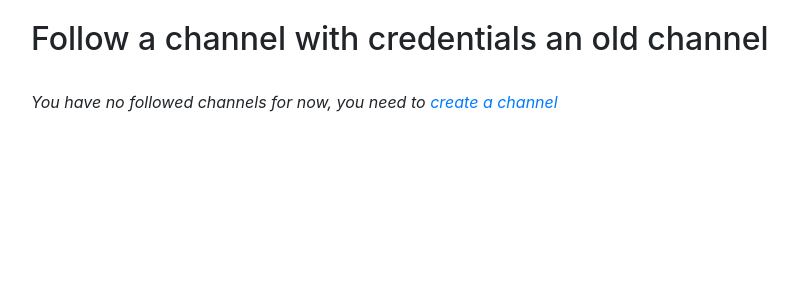
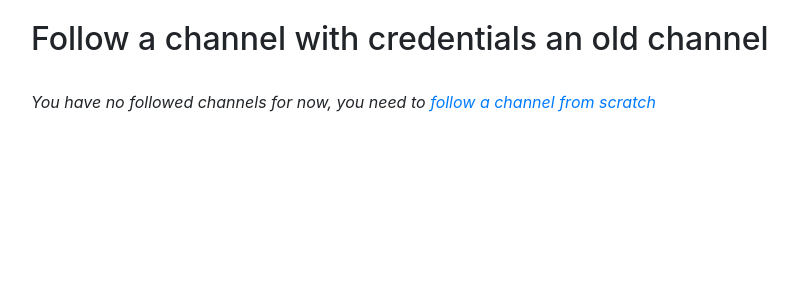
Before and after one commit to lohiermichael/youtube-playlists-follow-up, a Flask app: page /channels/new/old_channel_credentials in a window 1280 px wide. Shown: the part 56-356 px from the top of the page, without its empty margins (69-867 px from the left). Run offline with Flask 2, Linux system fonts and the light colour scheme; some libraries are stand-ins or nearby versions.

Commit message:
Modify message

```diff
--- a/templates/channels/new/old_channel_credentials.html
+++ b/templates/channels/new/old_channel_credentials.html
@@ -7,7 +7,7 @@
     <h2>Follow a channel with credentials an old channel</h2>
     {% if not dict_channels %}
     <br>
-    <em>You have no followed channels for now, you need to <a href="/channels/new/new_credentials">create a channel</a>
+    <em>You have no followed channels for now, you need to <a href="/channels/new/new_credentials">follow a channel from scratch</a>
     </em>
     {% else %}
     <p>Choose the credentials of one of the channels that you are already following:</p>
```
